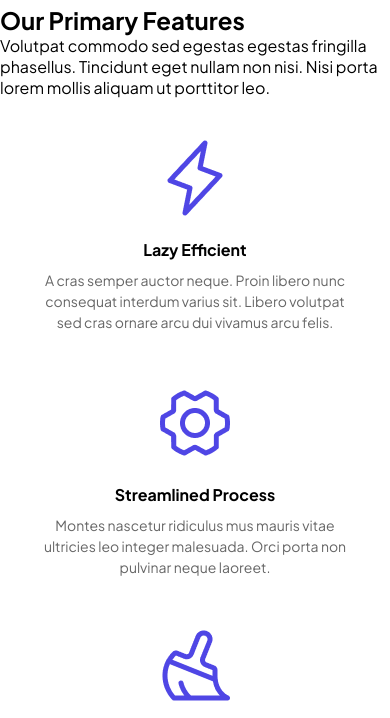
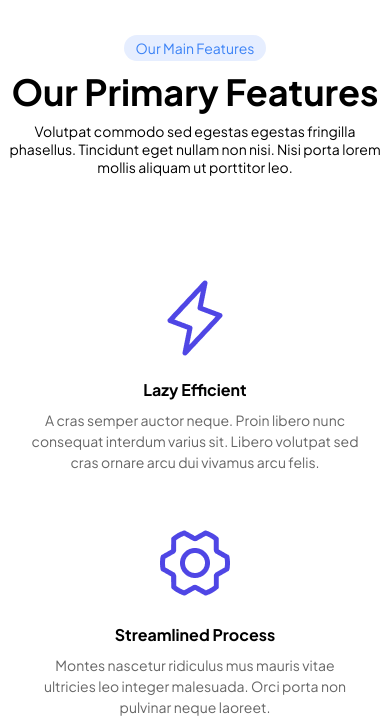
Before and after one commit to ALNoman78/internship-assignment, a plain HTML site: page index.html in a window 390 px wide. Shown: the part 797-1515 px from the top of the page. Drawn offline with Linux system fonts and the light colour scheme.

Commit message:
responsive redesign

```diff
--- a/index.html
+++ b/index.html
@@ -469,7 +469,7 @@
                 </div>
                 <div class="download-image relative">
                     <img src="./asstes/Screen.png" class="" alt="App mockup" />
-                    <img src="./asstes/Change Here.png" alt="">
+                    <img class="hidden" src="./asstes/Change Here.png" alt="">
                     <div class="Absolutely">
                         <img src="./asstes/Change Here.png" alt="">
                     </div>
--- a/styles/style.css
+++ b/styles/style.css
@@ -107,7 +107,7 @@ nav {
 
 /* brand collaboration */
 .container {
-    padding: 128px 64px;
+    padding: 68px 112px;
     display: flex;
     flex-direction: column;
     background: #F8FAFC;
@@ -129,6 +129,17 @@ nav {
 /* feature section styles */
 .section {
     max-width: 1440px;
+    margin: 0 auto;
+    padding: 64px 0;
+    text-align: center;
+}
+
+.section h2{
+    font-size: 36px;
+}
+
+.section > p{
+    width: 50%;
     margin: 0 auto;
 }
 
@@ -165,7 +176,7 @@ nav {
     display: grid;
     grid-template-columns: repeat(3, 1fr);
     gap: 30px;
-    padding: 30px;
+    padding: 64px 112px;
     border-radius: 10px;
 }
 
@@ -256,7 +267,7 @@ nav {
 
 .stat h3 {
     color: #5a55ff;
-    font-size: 28px;
+    font-size: 60px;
     margin-bottom: 8px;
 }
 
@@ -266,6 +277,7 @@ nav {
     color: #333;
     margin: 0;
 }
+
 
 /* procrastination section */
 .procrast-container {
@@ -770,7 +782,8 @@ hr {
     .p-7,
     .office-grid,
     .faq-container,
-    .footer-container {
+    .footer-container,
+    .features-grid {
         padding: 20px;
     }
 
@@ -834,4 +847,9 @@ hr {
     .heading-section {
         padding-bottom: 60px;
     }
+    .section > p{
+        width: 100%;
+        font-size: 14px;
+        padding: 8px;
+    }
 }
```
